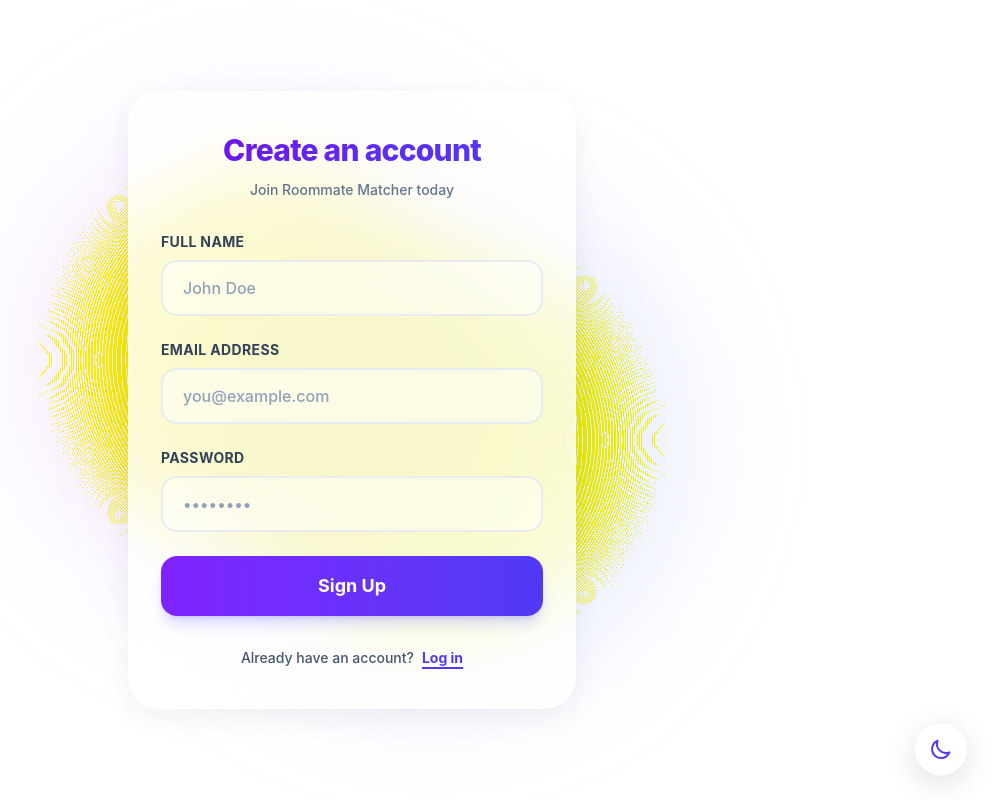
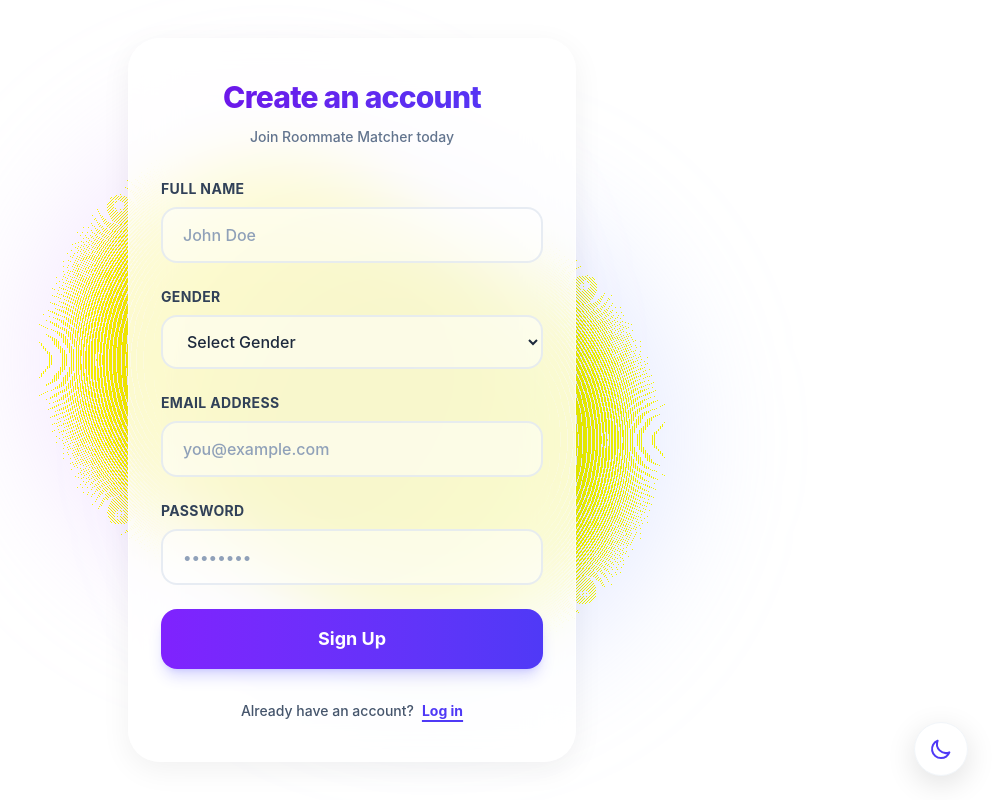
Before and after one commit to udayveersingh25/roommate-matcher, a React (Vite) app: page / in a window 1280 px wide. Both pictures are taken after a click on the button "Sign up". Shown: the whole page, without its empty margins (288-1280 px from the left). Built offline with nearby package versions, Linux system fonts and the light colour scheme; no server answers.

Commit message:
gender filter added

```diff
--- a/src/context/AuthContext.jsx
+++ b/src/context/AuthContext.jsx
@@ -1,5 +1,6 @@
 import { createContext, useContext, useEffect, useState } from "react";
-import { auth } from "../services/firebase";
+import { auth, db } from "../services/firebase";
+import { doc, setDoc } from "firebase/firestore";
 import {
   onAuthStateChanged,
   signInWithEmailAndPassword,
@@ -16,11 +17,18 @@ export const AuthProvider = ({ children }) => {
   const [user, setUser] = useState(null);
   const [loading, setLoading] = useState(true);
 
-  const signup = async (email, password, fullName) => {
+  const signup = async (email, password, fullName, gender) => {
     const userCredential = await createUserWithEmailAndPassword(auth, email, password);
     if (fullName) {
       await updateProfile(userCredential.user, { displayName: fullName });
     }
+
+    await setDoc(doc(db, "users", userCredential.user.uid), {
+      gender: gender || "Other",
+      fullName: fullName || email.split('@')[0],
+      email: email
+    }, { merge: true });
+
     return userCredential;
   };
 
--- a/src/pages/Auth.jsx
+++ b/src/pages/Auth.jsx
@@ -9,6 +9,7 @@ function Auth() {
   const [email, setEmail] = useState("");
   const [password, setPassword] = useState("");
   const [fullName, setFullName] = useState("");
+  const [gender, setGender] = useState("");
   const nav = useNavigate();
 
   const handleSubmit = async (e) => {
@@ -18,7 +19,7 @@ function Auth() {
         await login(email, password);
         nav("/dashboard");
       } else {
-        await signup(email, password, fullName);
+        await signup(email, password, fullName, gender);
         nav("/dashboard");
       }
     } catch (err) {
@@ -53,6 +54,7 @@ function Auth() {
 
             <form onSubmit={handleSubmit} className="space-y-6">
               {!isLogin && (
+                <>
                   <div>
                     <label className="block text-sm font-bold text-slate-700 dark:text-slate-200 mb-2 uppercase tracking-wide">Full Name</label>
                     <input
@@ -64,6 +66,21 @@ function Auth() {
                       required={!isLogin}
                     />
                   </div>
+                  <div>
+                    <label className="block text-sm font-bold text-slate-700 dark:text-slate-200 mb-2 uppercase tracking-wide">Gender</label>
+                    <select
+                      value={gender}
+                      onChange={(e) => setGender(e.target.value)}
+                      required={!isLogin}
+                      className="w-full px-5 py-3.5 bg-white/50 dark:bg-slate-900/50 border-2 border-slate-200/80 dark:border-slate-700/80 rounded-2xl focus:ring-4 focus:ring-indigo-500/20 focus:border-indigo-500 outline-none transition-all font-medium text-slate-800 dark:text-slate-100"
+                    >
+                      <option value="" disabled>Select Gender</option>
+                      <option value="Male">Male</option>
+                      <option value="Female">Female</option>
+                      <option value="Other">Other</option>
+                    </select>
+                  </div>
+                </>
               )}
               <div>
                 <label className="block text-sm font-bold text-slate-700 dark:text-slate-200 mb-2 uppercase tracking-wide">Email address</label>
@@ -104,6 +121,7 @@ function Auth() {
                   setEmail("");
                   setPassword("");
                   setFullName("");
+                  setGender("");
                 }}
                 className="ml-2 text-indigo-600 dark:text-indigo-400 hover:text-indigo-800 dark:hover:text-indigo-300 transition-colors font-bold underline decoration-2 underline-offset-4"
               >
--- a/src/pages/Matches.jsx
+++ b/src/pages/Matches.jsx
@@ -23,7 +23,7 @@ export default function Matches() {
                 }
 
                 const results = users
-                    .filter((u) => u.id !== user.uid && u.profile) // ✅ skip incomplete users
+                    .filter((u) => u.id !== user.uid && u.profile && u.gender === currentUser.gender) // ✅ skip incomplete users and filter by gender
                     .map((u) => ({
                         ...u,
                         score: calculateCompatibility(currentUser, u),
```
Lines whose indentation alone changed are shown as unchanged.
